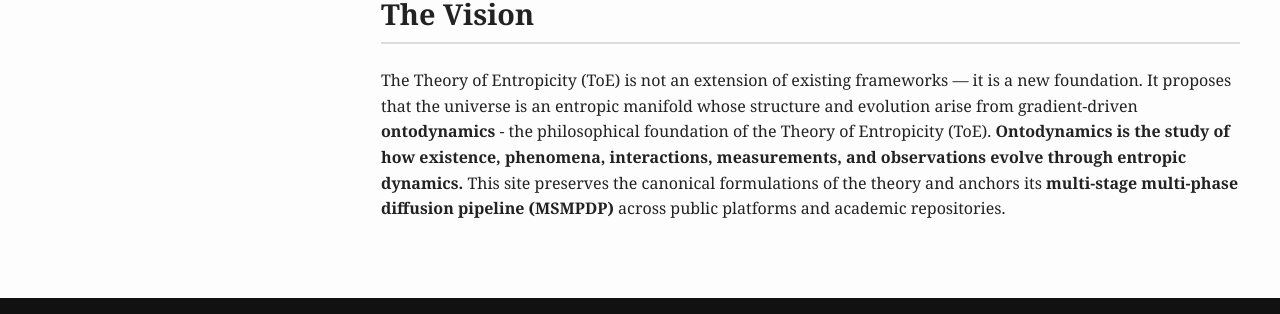
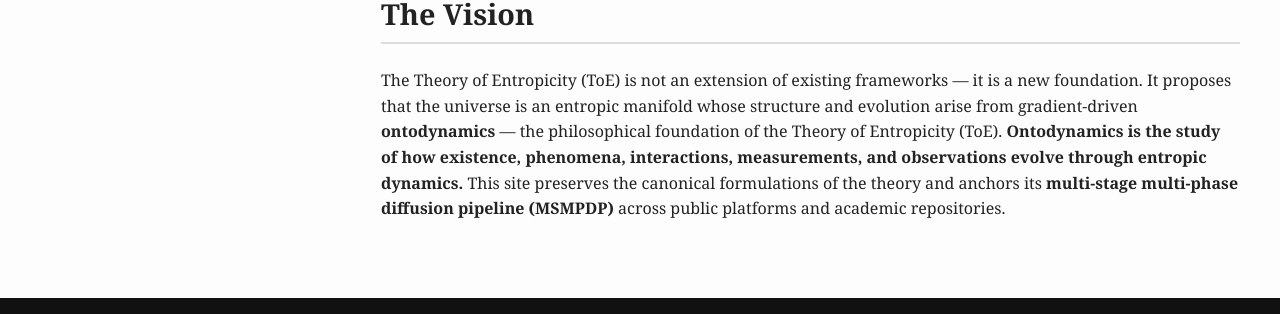
Before and after one commit to Entropicity/Theory-of-Entropicity-ToE, a Jekyll site: the page index.html, which Jekyll copies as it is, in a window 1280 px wide. Shown: the part 950-1264 px from the top of the page. Built offline with Jekyll 4.4.1, drawn with Linux system fonts in a browser that asks for light colours.

```diff
--- a/index.html
+++ b/index.html
@@ -321,7 +321,7 @@
         <p>
             The Theory of Entropicity (ToE) is not an extension of existing frameworks — it is a new foundation.
             It proposes that the universe is an entropic manifold whose structure and evolution arise from
-            gradient-driven <strong>ontodynamics</strong> - the philosophical foundation of the Theory of Entropicity (ToE). <strong>Ontodynamics is the study of how existence, phenomena, interactions, measurements, and observations evolve through entropic dynamics.</strong> This site preserves the canonical formulations of the theory and
+            gradient-driven <strong>ontodynamics</strong> — the philosophical foundation of the Theory of Entropicity (ToE). <strong>Ontodynamics is the study of how existence, phenomena, interactions, measurements, and observations evolve through entropic dynamics.</strong> This site preserves the canonical formulations of the theory and
             anchors its <strong>multi‑stage multi‑phase diffusion pipeline (MSMPDP)</strong> across public platforms and academic repositories.
         </p>
     </div>
```
